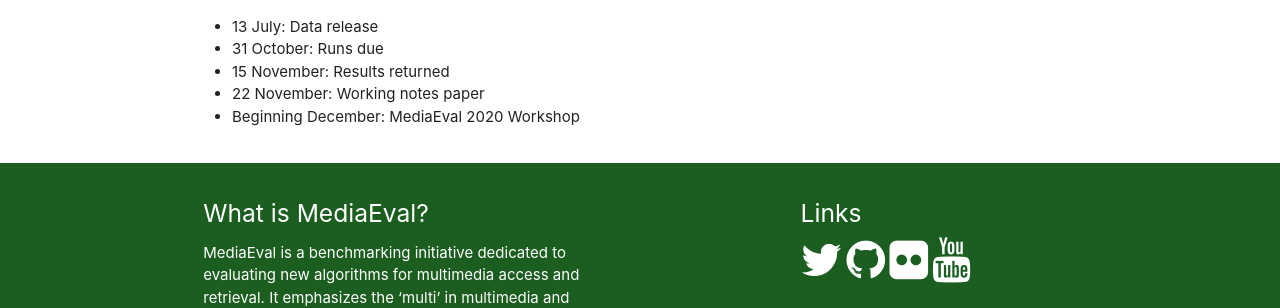
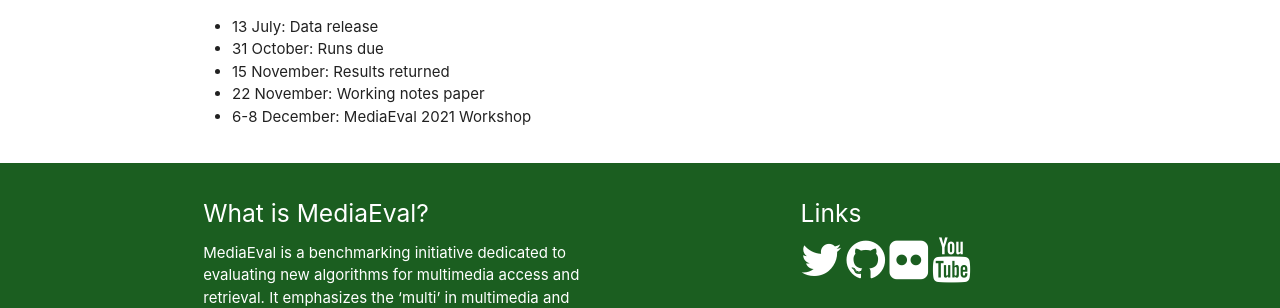
Before and after one commit to multimediaeval/multimediaeval.github.io, a Jekyll site: the page built from _editions/2021/tasks/emotionalmario.md, in a window 1280 px wide and 900 px high, scrolled down 2742 px. Shown: the part 423-731 px from the top of the window. Built offline with Jekyll 4.4.1, drawn with Linux system fonts in a browser that asks for light colours.

Commit message:
Update emotionalmario.md

```diff
--- a/_editions/2021/tasks/emotionalmario.md
+++ b/_editions/2021/tasks/emotionalmario.md
@@ -70,4 +70,4 @@
 * 31 October: Runs due
 * 15 November: Results returned
 * 22 November: Working notes paper  <!-- Fixed. Please do not change.-->
-* Beginning December: MediaEval 2020 Workshop <!-- Fixed. Please do not change. Exact date to be decided-->
+* 6-8 December: MediaEval 2021 Workshop <!-- Fixed. Please do not change. Exact date to be decided-->
```
